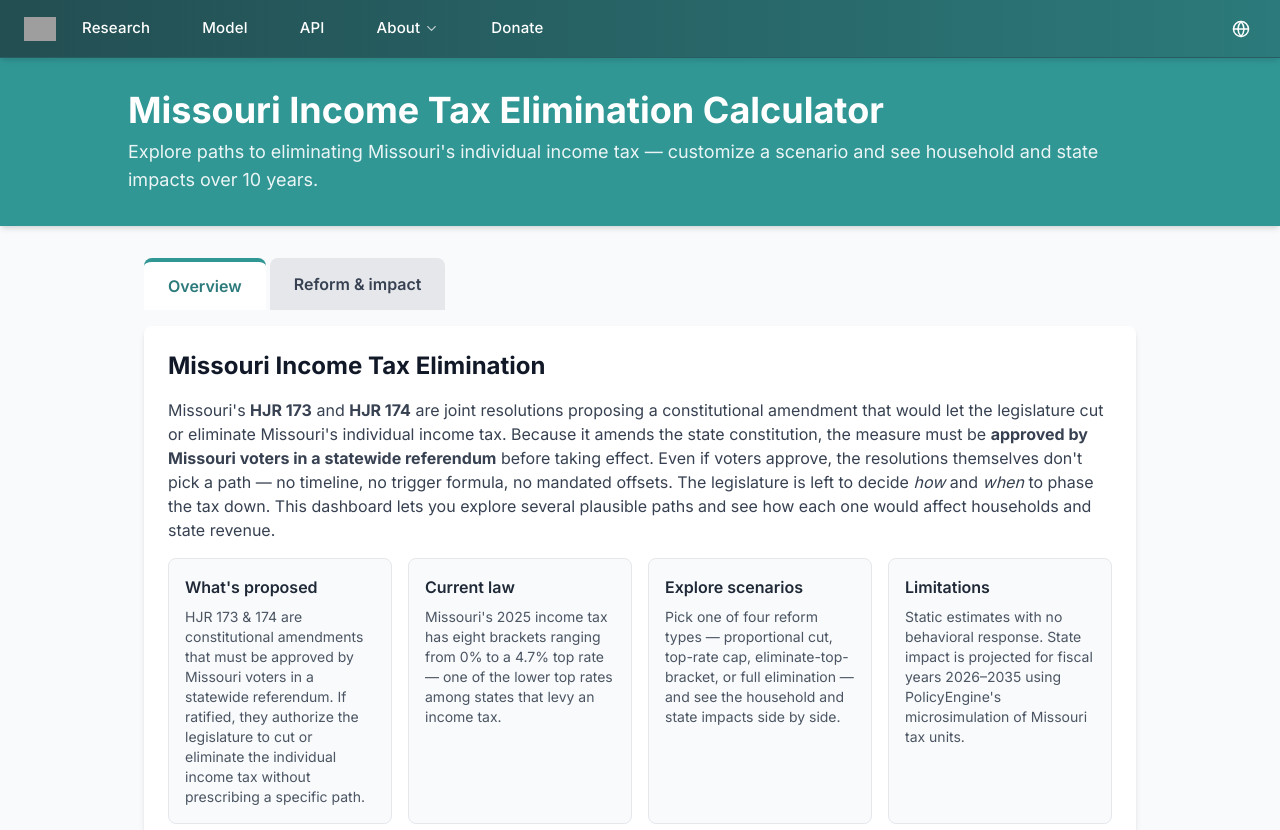
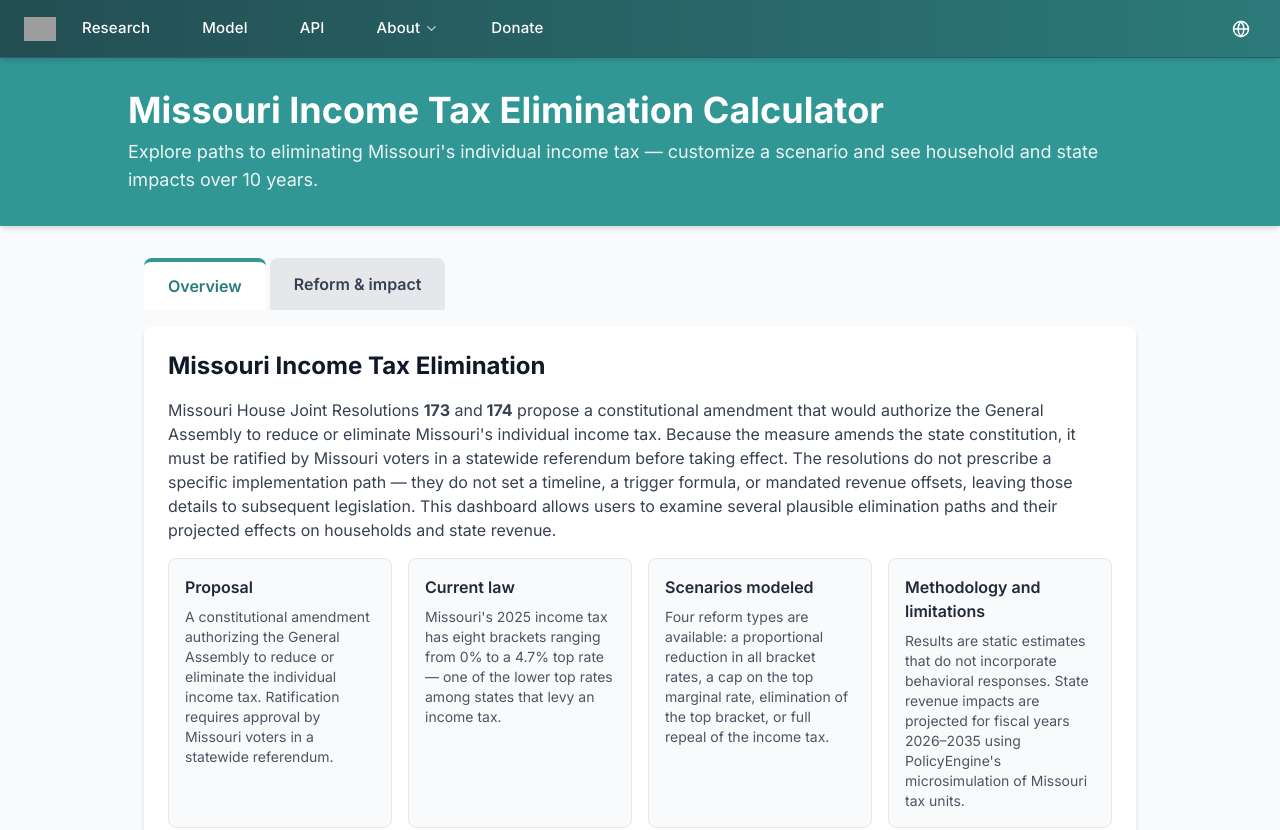
Before and after one commit to PolicyEngine/missouri-income-tax-elimination, a Next.js app in the folder frontend/: page /us/missouri-income-tax-elimination/ in a window 1280 px wide. Shown: the top 830 px of the page. Built offline with nearby package versions, Linux system fonts and the light colour scheme; grey boxes are pictures that could not be loaded.

Commit message:
Refine overview copy to a more formal, professional tone

```diff
--- a/frontend/components/PolicyOverview.tsx
+++ b/frontend/components/PolicyOverview.tsx
@@ -9,26 +9,25 @@ export default function PolicyOverview() {
           Missouri Income Tax Elimination
         </h2>
         <p className="text-gray-700 mb-4">
-          Missouri&apos;s <strong>HJR 173</strong> and <strong>HJR 174</strong> are
-          joint resolutions proposing a constitutional amendment that would let
-          the legislature cut or eliminate Missouri&apos;s individual income tax.
-          Because it amends the state constitution, the measure must be <strong>
-          approved by Missouri voters in a statewide referendum</strong> before
-          taking effect. Even if voters approve, the resolutions themselves
-          don&apos;t pick a path &mdash; no timeline, no trigger formula, no
-          mandated offsets. The legislature is left to decide <em>how</em> and
-          <em> when</em> to phase the tax down. This dashboard lets you explore
-          several plausible paths and see how each one would affect households
-          and state revenue.
+          Missouri House Joint Resolutions <strong>173</strong> and
+          <strong> 174</strong> propose a constitutional amendment that would
+          authorize the General Assembly to reduce or eliminate Missouri&apos;s
+          individual income tax. Because the measure amends the state
+          constitution, it must be ratified by Missouri voters in a statewide
+          referendum before taking effect. The resolutions do not prescribe a
+          specific implementation path &mdash; they do not set a timeline, a
+          trigger formula, or mandated revenue offsets, leaving those details
+          to subsequent legislation. This dashboard allows users to examine
+          several plausible elimination paths and their projected effects on
+          households and state revenue.
         </p>
         <div className="grid grid-cols-1 md:grid-cols-2 lg:grid-cols-4 gap-4 mb-4">
           <div className="bg-gray-50 border border-gray-200 rounded-lg p-4">
-            <h3 className="font-semibold text-gray-800 mb-2">What&apos;s proposed</h3>
+            <h3 className="font-semibold text-gray-800 mb-2">Proposal</h3>
             <p className="text-sm text-gray-600">
-              HJR 173 &amp; 174 are constitutional amendments that must be
-              approved by Missouri voters in a statewide referendum. If ratified,
-              they authorize the legislature to cut or eliminate the individual
-              income tax without prescribing a specific path.
+              A constitutional amendment authorizing the General Assembly to
+              reduce or eliminate the individual income tax. Ratification
+              requires approval by Missouri voters in a statewide referendum.
             </p>
           </div>
           <div className="bg-gray-50 border border-gray-200 rounded-lg p-4">
@@ -40,19 +39,20 @@ export default function PolicyOverview() {
             </p>
           </div>
           <div className="bg-gray-50 border border-gray-200 rounded-lg p-4">
-            <h3 className="font-semibold text-gray-800 mb-2">Explore scenarios</h3>
+            <h3 className="font-semibold text-gray-800 mb-2">Scenarios modeled</h3>
             <p className="text-sm text-gray-600">
-              Pick one of four reform types &mdash; proportional cut, top-rate
-              cap, eliminate-top-bracket, or full elimination &mdash; and see
-              the household and state impacts side by side.
+              Four reform types are available: a proportional reduction in all
+              bracket rates, a cap on the top marginal rate, elimination of the
+              top bracket, or full repeal of the income tax.
             </p>
           </div>
           <div className="bg-gray-50 border border-gray-200 rounded-lg p-4">
-            <h3 className="font-semibold text-gray-800 mb-2">Limitations</h3>
+            <h3 className="font-semibold text-gray-800 mb-2">Methodology and limitations</h3>
             <p className="text-sm text-gray-600">
-              Static estimates with no behavioral response. State impact is
-              projected for fiscal years 2026&ndash;2035 using PolicyEngine&apos;s
-              microsimulation of Missouri tax units.
+              Results are static estimates that do not incorporate behavioral
+              responses. State revenue impacts are projected for fiscal years
+              2026&ndash;2035 using PolicyEngine&apos;s microsimulation of
+              Missouri tax units.
             </p>
           </div>
         </div>
```
